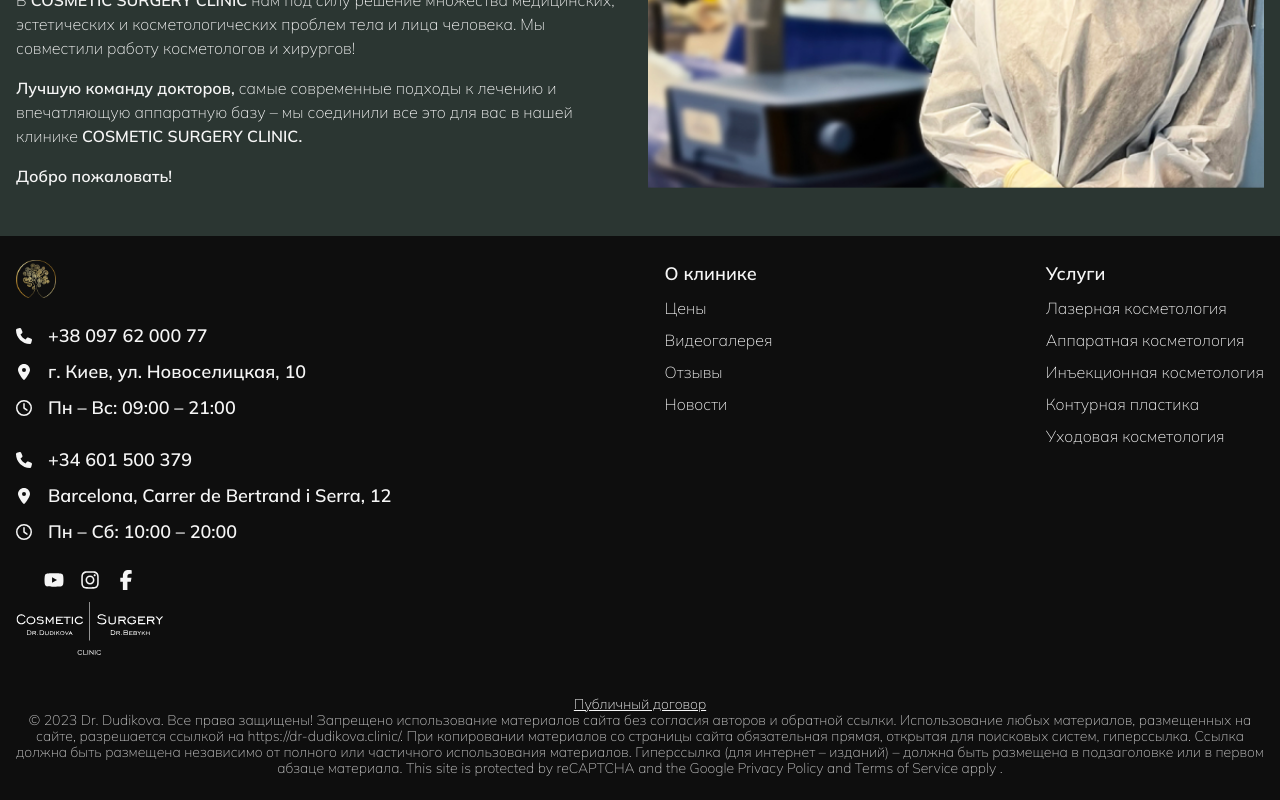
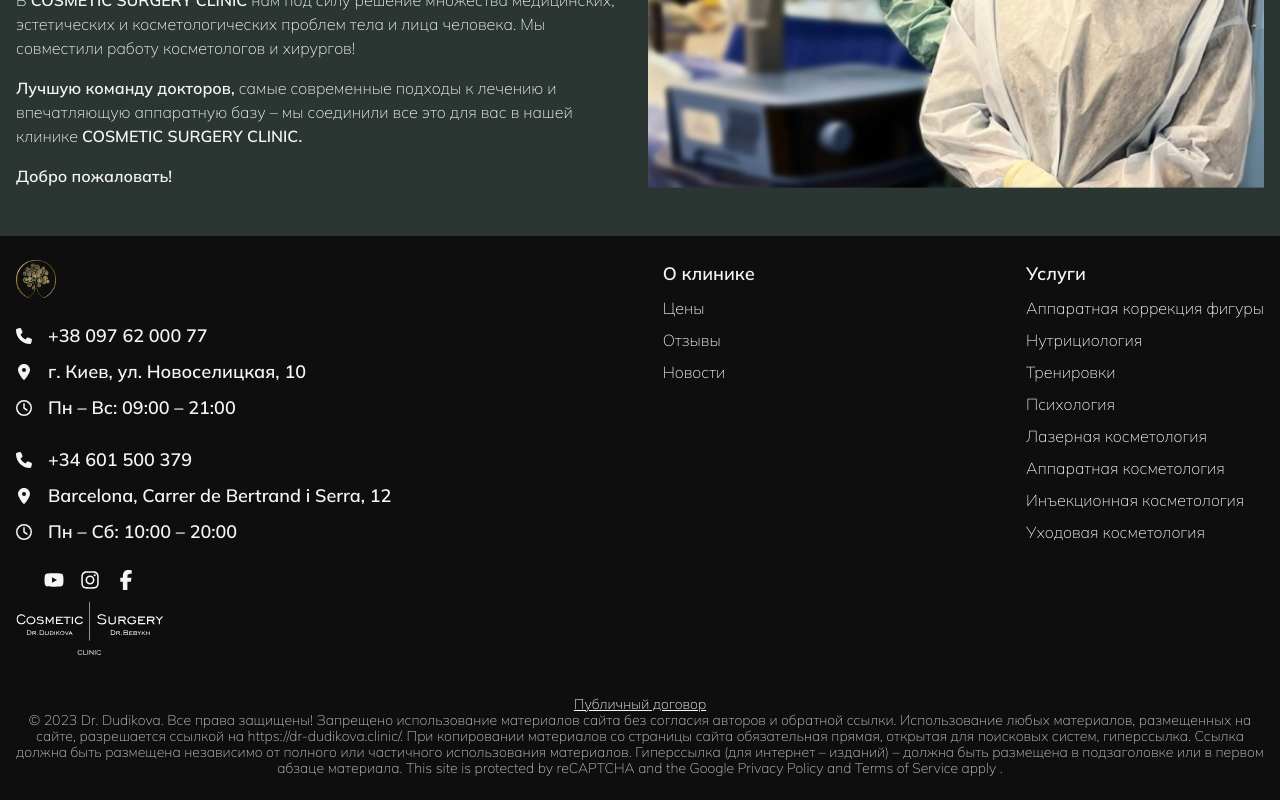
Before and after one commit to KirillUnited/beautymyway-app, a Next.js app: page / in a window 1280 px wide. Shown: the part 4880-5680 px from the top of the page. Built offline with nearby package versions, Linux system fonts and the light colour scheme.

Commit message:
Update footer

```diff
--- a/src/components/Footer/Footer.tsx
+++ b/src/components/Footer/Footer.tsx
@@ -7,8 +7,21 @@ import { faFacebookF } from '@fortawesome/free-brands-svg-icons/faFacebookF';
 import { faInstagram } from '@fortawesome/free-brands-svg-icons/faInstagram';
 import Link from 'next/link';
 import Contacts from '@/components/Contacts/Contacts';
+import { LINKS } from '@/data';
 
 export default function Footer() {
+    const getLinks = (name: string) => {
+        const links = LINKS.filter((item) => {
+            if (item.label === name) return item;
+        })[0].links?.map((item) => (
+            <li key={item.label}>
+                <Link href={'/'}>{item.label}</Link>
+            </li>
+        ));
+
+        return links;
+    }
+
     return (
         <footer className="flex flex-col gap-10 bg-foregroundDark py-6">
             <div className="container flex flex-wrap flex-col md:flex-row items-center md:items-start md:justify-between gap-10">
@@ -22,8 +35,8 @@ export default function Footer() {
                             className='max-w-[40px]'
                         />
                     </Link>
-                    <Contacts className='flex flex-col items-center md:items-start gap-2 text-center' tel={`+38 097 62 000 77`} address={'г. Киев, ул. Новоселицкая, 10'} time={'Пн – Вс: 09:00 – 21:00'}/>
-                    <Contacts className='flex flex-col items-center md:items-start gap-2 text-center' tel={`+34 601 500 379`} address={'Barcelona, Carrer de Bertrand i Serra, 12'} time={'Пн – Сб: 10:00 – 20:00'}/>
+                    <Contacts className='flex flex-col items-center md:items-start gap-2 text-center' tel={`+38 097 62 000 77`} address={'г. Киев, ул. Новоселицкая, 10'} time={'Пн – Вс: 09:00 – 21:00'} />
+                    <Contacts className='flex flex-col items-center md:items-start gap-2 text-center' tel={`+34 601 500 379`} address={'Barcelona, Carrer de Bertrand i Serra, 12'} time={'Пн – Сб: 10:00 – 20:00'} />
                     <div className='flex flex-col md:self-start gap-2'>
                         <div className="socials flex justify-center items-center gap-4">
                             <a href='/'><FontAwesomeIcon icon={faYoutube} className='w-5 h-5' /></a>
@@ -40,36 +53,11 @@ export default function Footer() {
                 </div>
                 <ul className="flex flex-col font-light leading-normal gap-2 text-center md:text-left">
                     <span className="text-lg font-semibold leading-7">О клинике</span>
-                    <li>
-                        <Link href={'/'}>Цены</Link>
-                    </li>
-                    <li>
-                        <Link href={'/'}>Видеогалерея</Link>
-                    </li>
-                    <li>
-                        <Link href={'/'}>Отзывы</Link>
-                    </li>
-                    <li>
-                        <Link href={'/'}>Новости</Link>
-                    </li>
+                    {getLinks('Про нас')}
                 </ul>
                 <ul className="flex flex-col font-light leading-normal gap-2 text-center md:text-left">
                     <span className="text-lg font-semibold leading-7">Услуги</span>
-                    <li>
-                        <Link href={'/'}>Лазерная косметология</Link>
-                    </li>
-                    <li>
-                        <Link href={'/'}>Аппаратная косметология</Link>
-                    </li>
-                    <li>
-                        <Link href={'/'}>Инъекционная косметология</Link>
-                    </li>
-                    <li>
-                        <Link href={'/'}>Контурная пластика</Link>
-                    </li>
-                    <li>
-                        <Link href={'/'}>Уходовая косметология</Link>
-                    </li>
+                    {getLinks('Услуги')}
                 </ul>
             </div>
             <div className="container">
```
